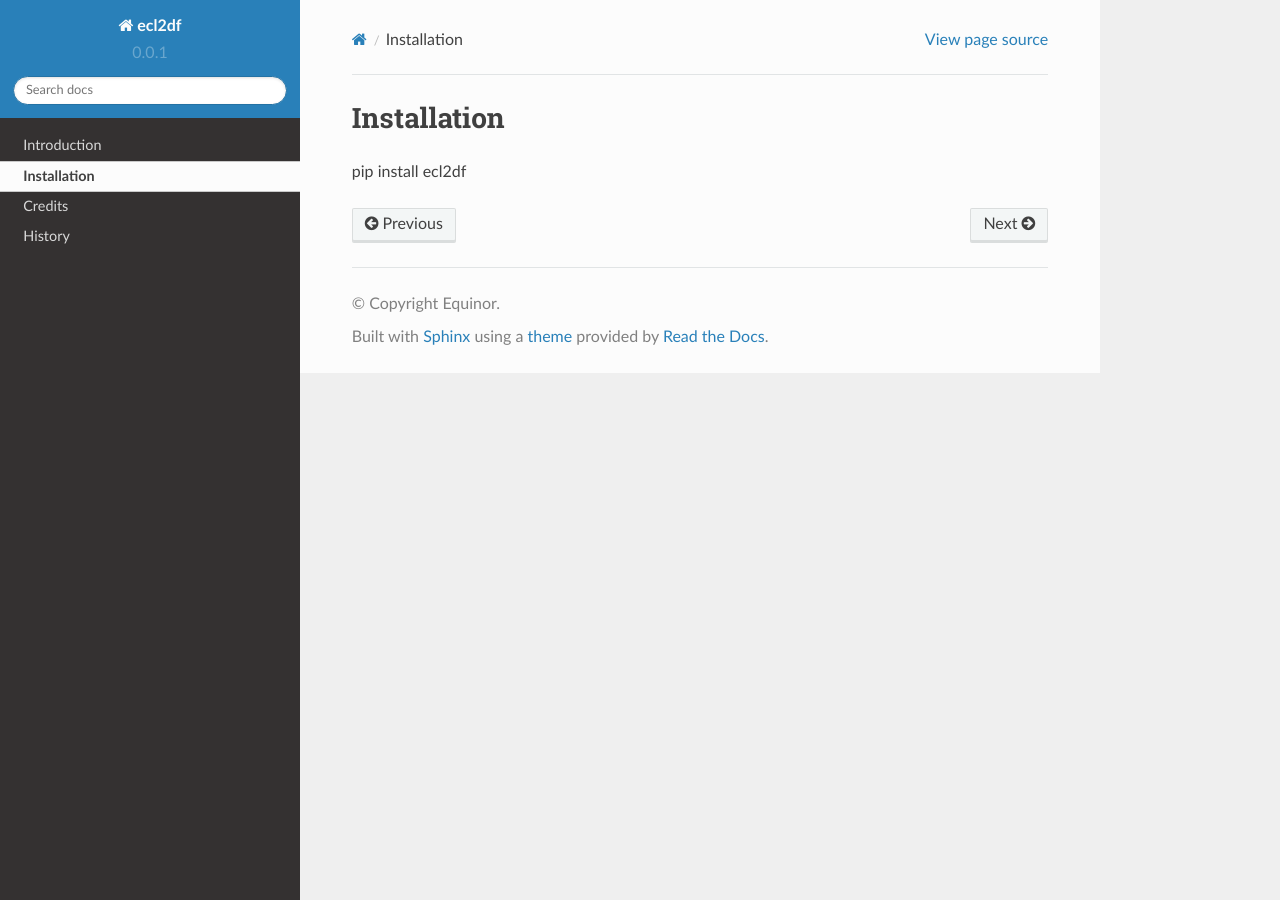
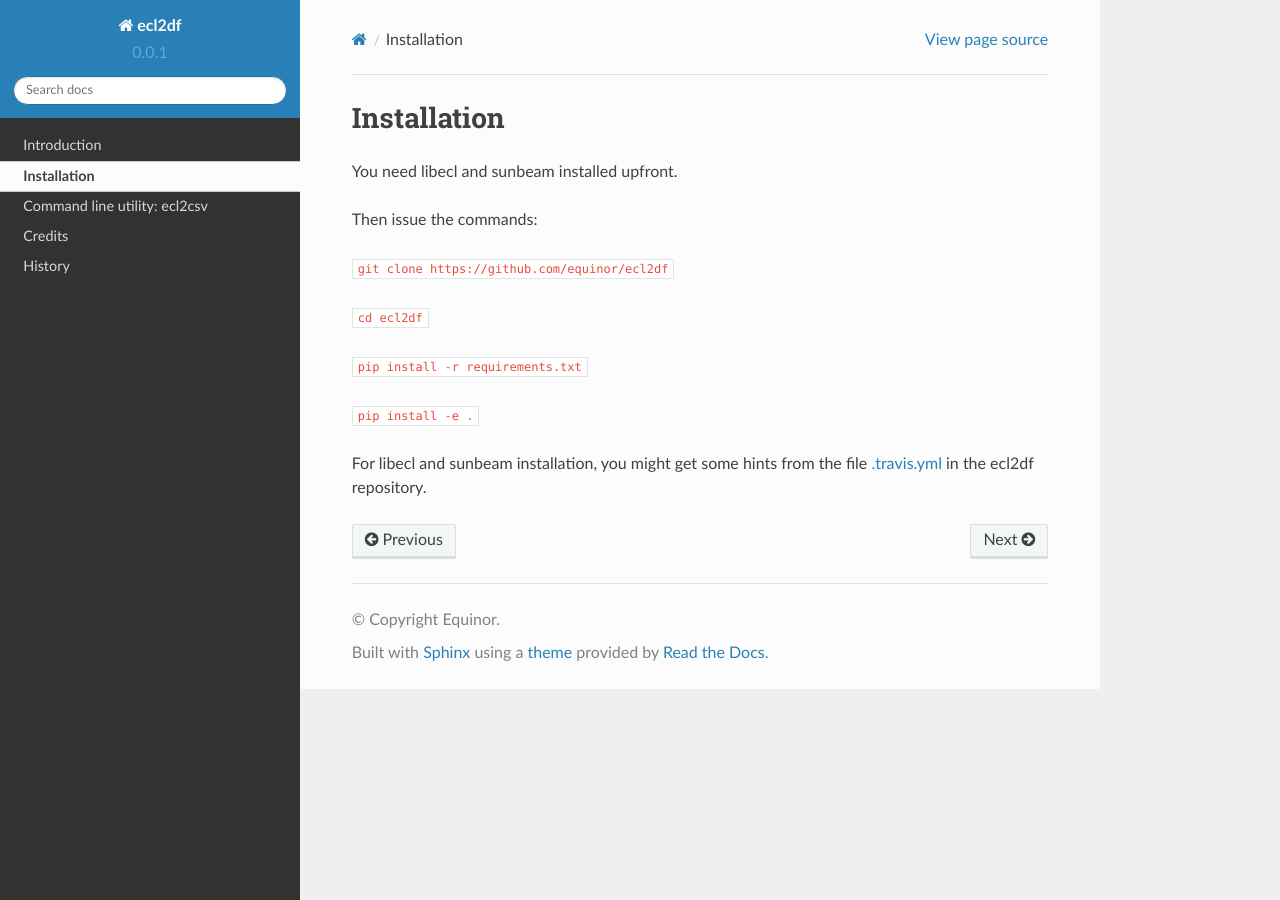
Before and after one commit to equinor/res2df, a Sphinx documentation site: the page built from docs/installation.rst, in a window 1280 px wide. Built offline with Sphinx 7.4.7 and the Read the Docs theme 2.0.0, drawn with Linux system fonts in a browser that asks for light colours; pages that are not in the unit, such as notebooks, are missing from menus.

```diff
--- a/docs/conf.py
+++ b/docs/conf.py
@@ -47,6 +47,7 @@ extensions = [
     "sphinx.ext.viewcode",
     "sphinx.ext.napoleon",
     "sphinx.ext.mathjax",
+    "sphinxarg.ext",
 ]
 
 # Add any paths that contain templates here, relative to this directory.
@@ -70,9 +71,9 @@ copyright = u"Equinor"
 # the built documents.
 #
 # The short X.Y version.
-version = "0.0.1"  # ecl2df.__version__
+version = "0.0.1" #ecl2df.__version__
 # The full version, including alpha/beta/rc tags.
-release = "0.0.1"  # ecl2df.__version__
+release = "0.0.1" # ecl2df.__version__
 
 # The language for content autogenerated by Sphinx. Refer to documentation
 # for a list of supported languages.
--- a/docs/history.rst
+++ b/docs/history.rst
@@ -1,4 +1,5 @@
 History
 =======
 
-foo
+This library is the product of many internal CSV-related scripts
+that has been in use inside Statoil/Equinor.
--- a/docs/index.rst
+++ b/docs/index.rst
@@ -1,13 +1,13 @@
 Welcome to ecl2df's documentation!
 ========================================
-
-Contents:
 
 .. toctree::
    :maxdepth: 2
 
    readme
    installation
+   scripts
+   modules
    authors
    history
 
--- a/docs/installation.rst
+++ b/docs/installation.rst
@@ -1,4 +1,17 @@
 Installation
 ============
 
-pip install ecl2df
+You need libecl and sunbeam installed upfront.
+
+Then issue the commands:
+
+``git clone https://github.com/equinor/ecl2df``
+
+``cd ecl2df``
+
+``pip install -r requirements.txt``
+
+``pip install -e .``
+
+For libecl and sunbeam installation, you might get some hints from the
+file `.travis.yml <https://github.com/equinor/ecl2df/blob/master/.travis.yml>`_ in the ecl2df repository.
--- a/requirements_dev.txt
+++ b/requirements_dev.txt
@@ -5,3 +5,4 @@ pytest-runner
 versioneer
 sphinx
 sphinx_rtd_theme
+sphinx-argparse
```
Also changed, not shown: README.md (+5 -64 lines), docs/readme.rst (+90 -1 lines), docs/scripts.rst (added, +12 -0 lines), 1 other file.
